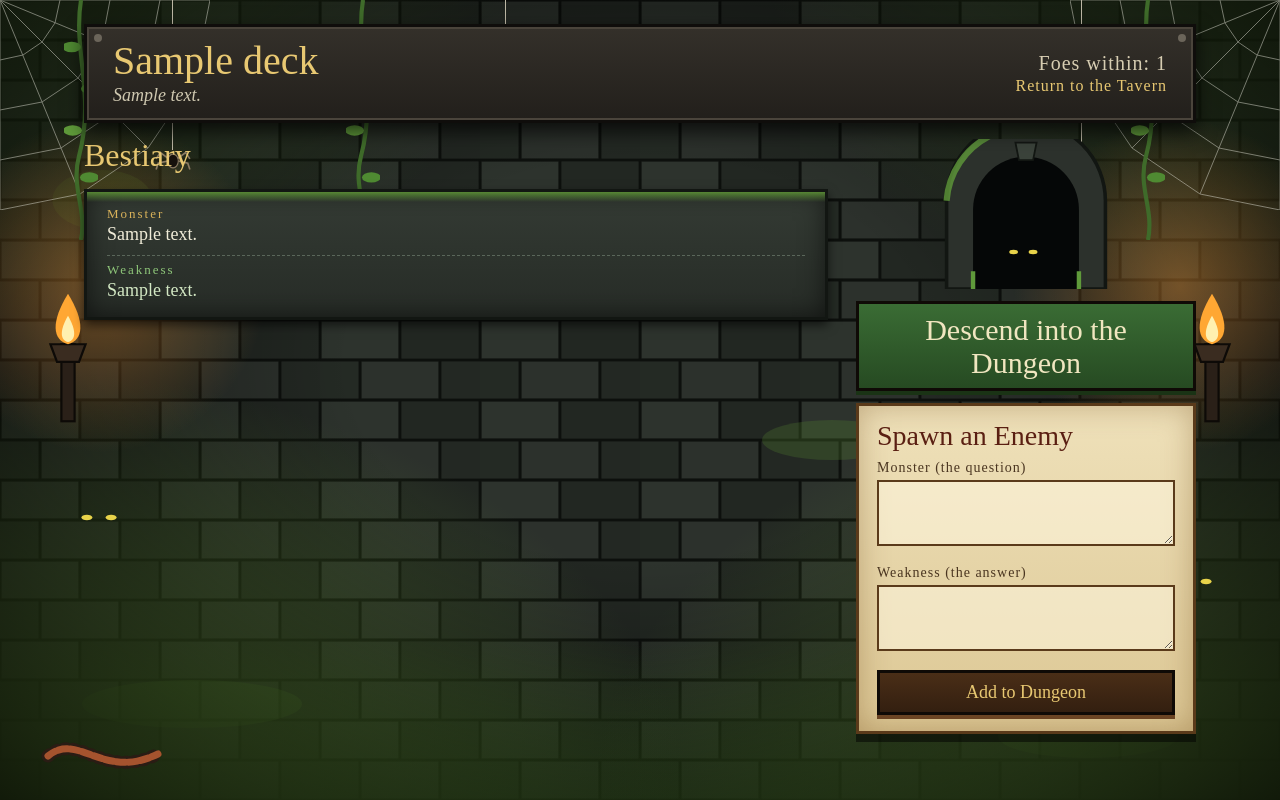
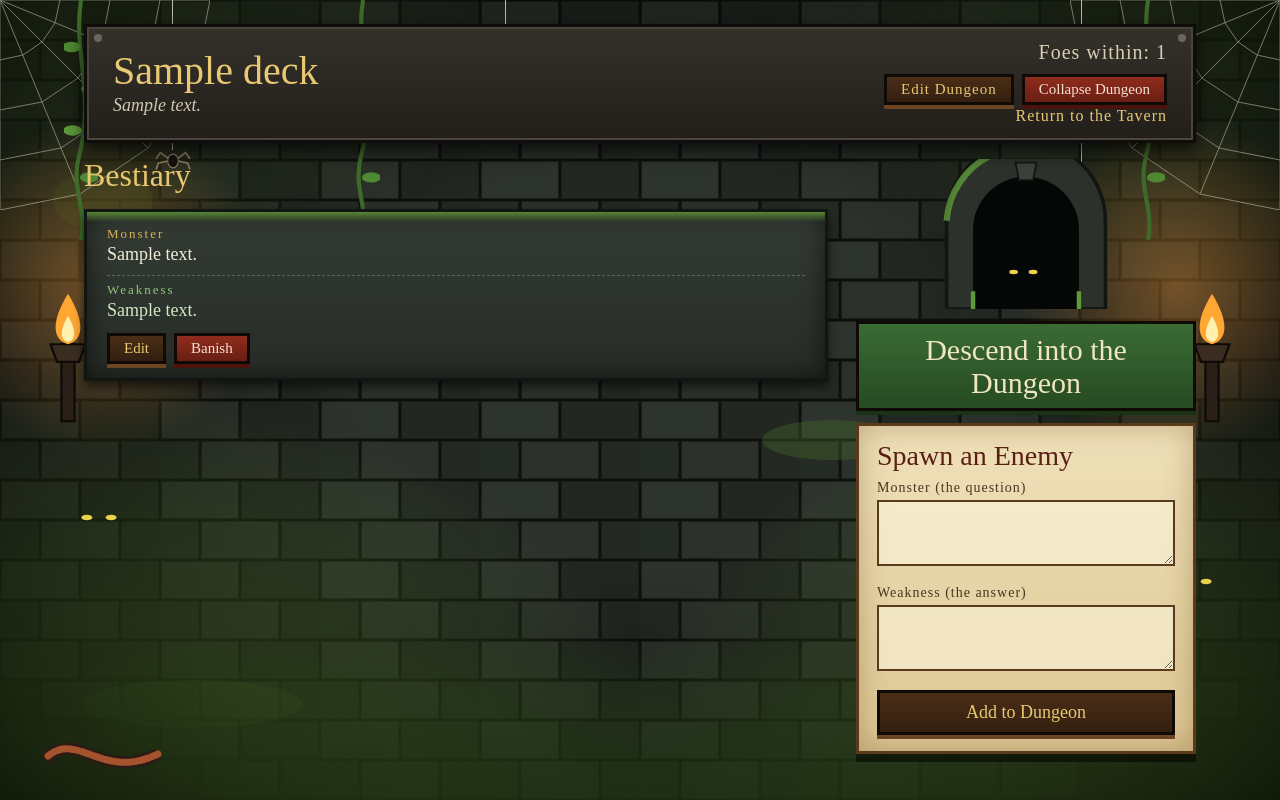
Before and after one commit to Kianbel/FlashcardDungeon, a Django app: page /dungeon/1/ in a window 1280 px wide. Run offline with Django 5.2, Linux system fonts and the light colour scheme; a user stored in the database is signed in; tables that the repository leaves empty hold one stand-in row (values such as "Sample post"); some web fonts are replaced.

Commit message:
feat: add edit and delete for dungeons and cards

```diff
--- a/apps/dungeon/urls.py
+++ b/apps/dungeon/urls.py
@@ -8,7 +8,11 @@ urlpatterns = [
     path("history/", views.run_history_view, name="run_history"),
     path("cursed/", views.cursed_foes_view, name="cursed_foes"),
     path("<int:deck_id>/", views.dungeon_detail_view, name="dungeon_detail"),
+    path("<int:deck_id>/edit/", views.edit_deck_view, name="edit_deck"),
+    path("<int:deck_id>/delete/", views.delete_deck_view, name="delete_deck"),
     path("<int:deck_id>/start/", views.start_run_view, name="start_run"),
+    path("card/<int:card_id>/edit/", views.edit_card_view, name="edit_card"),
+    path("card/<int:card_id>/delete/", views.delete_card_view, name="delete_card"),
     path("session/<int:session_id>/", views.review_run_view, name="review_run"),
     path("session/<int:session_id>/results/", views.run_results_view, name="run_results"),
 ]
--- a/apps/dungeon/views.py
+++ b/apps/dungeon/views.py
@@ -48,6 +48,62 @@ def dungeon_detail_view(request, deck_id):
         'cards': cards,
         'form': form,
     })
+
+
+# ---------------------------------------------------------------------------
+# Edit / delete: decks and cards (always scoped to the logged-in user)
+# ---------------------------------------------------------------------------
+@login_required
+def edit_deck_view(request, deck_id):
+    deck = get_object_or_404(Deck, pk=deck_id, user=request.user)
+
+    if request.method == 'POST':
+        form = DeckForm(request.POST, instance=deck)
+        if form.is_valid():
+            form.save()
+            messages.success(request, f'"{deck.name}" has been reforged!')
+            return redirect('dungeon:dungeon_detail', deck_id=deck.pk)
+    else:
+        form = DeckForm(instance=deck)
+
+    return render(request, 'dungeon/edit_deck.html', {'form': form, 'deck': deck})
+
+
+@login_required
+@require_POST
+def delete_deck_view(request, deck_id):
+    deck = get_object_or_404(Deck, pk=deck_id, user=request.user)
+    name = deck.name
+    deck.delete()  # cascades to cards, runs and reviews
+    messages.success(request, f'"{name}" has been collapsed and sealed forever.')
+    return redirect('home:home')
+
+
+@login_required
+def edit_card_view(request, card_id):
+    card = get_object_or_404(Card, pk=card_id, deck__user=request.user)
+
+    if request.method == 'POST':
+        form = CardForm(request.POST, instance=card)
+        if form.is_valid():
+            form.save()
+            messages.success(request, 'The enemy has been reshaped.')
+            return redirect('dungeon:dungeon_detail', deck_id=card.deck_id)
+    else:
+        form = CardForm(instance=card)
+
+    return render(request, 'dungeon/edit_card.html', {'form': form, 'card': card})
+
+
+@login_required
+@require_POST
+def delete_card_view(request, card_id):
+    card = get_object_or_404(Card, pk=card_id, deck__user=request.user)
+    deck_id = card.deck_id
+    card.delete()
+    messages.success(request, 'The enemy has been banished.')
+    return redirect('dungeon:dungeon_detail', deck_id=deck_id)
+
 
 MONSTERS = [
     ("spider", "A Giant Cave Spider drops from the ceiling!"),
@@ -119,7 +175,7 @@ def review_run_view(request, session_id):
         'monster_caption': monster_caption,
         'room_number': done + 1,
         'total': total,
-        'progress_percent': int(done / total * 100) if total else 0,
+        'progress_percent': min(100, int(done / total * 100)) if total else 0,
     })
 
 
--- a/static/css/base.css
+++ b/static/css/base.css
@@ -461,3 +461,13 @@ body.dungeon a { color: var(--gold); }
 @media (prefers-reduced-motion: reduce) {
     .monster svg, .xp-gain { animation: none; }
 }
+
+/* ---------- Edit / delete controls ---------- */
+.btn-sm {
+    display: inline-block;
+    width: auto;
+    padding: 4px 14px;
+    font-size: 15px;
+}
+.inline-form { display: inline; margin: 0; }
+.tablet-actions { display: flex; gap: 8px; margin-top: 10px; flex-wrap: wrap; }
--- a/templates/dungeon/dungeon_detail.html
+++ b/templates/dungeon/dungeon_detail.html
@@ -10,6 +10,14 @@
     </div>
     <div style="text-align: right;" class="caps">
         <div style="font-size: 20px; color: #d7cdb2;">Foes within: {{ cards|length }}</div>
+        <div class="tablet-actions" style="justify-content: flex-end;">
+            <a href="{% url 'dungeon:edit_deck' deck.pk %}" class="btn-wood btn-sm">Edit Dungeon</a>
+            <form method="post" action="{% url 'dungeon:delete_deck' deck.pk %}" class="inline-form">
+                {% csrf_token %}
+                <button type="submit" class="btn-red btn-sm"
+                        onclick="return confirm('Collapse this dungeon? All its enemies and its run history will be lost forever.')">Collapse Dungeon</button>
+            </form>
+        </div>
         <a href="{% url 'home:home' %}" style="font-size: 16px; text-decoration: none;">Return to the Tavern</a>
     </div>
 </section>
@@ -24,6 +32,14 @@
             <hr>
             <div class="tablet-label weak">Weakness</div>
             <div class="tablet-text" style="color: #d3e8c4;">{{ card.back_text }}</div>
+            <div class="tablet-actions">
+                <a href="{% url 'dungeon:edit_card' card.pk %}" class="btn-wood btn-sm">Edit</a>
+                <form method="post" action="{% url 'dungeon:delete_card' card.pk %}" class="inline-form">
+                    {% csrf_token %}
+                    <button type="submit" class="btn-red btn-sm"
+                            onclick="return confirm('Banish this enemy from the dungeon?')">Banish</button>
+                </form>
+            </div>
         </article>
         {% empty %}
         <p class="empty-note">The dungeon is empty. Spawn some enemies!</p>
```
Also changed, not shown: templates/dungeon/edit_card.html (added, +26 -0 lines), templates/dungeon/edit_deck.html (added, +26 -0 lines).
